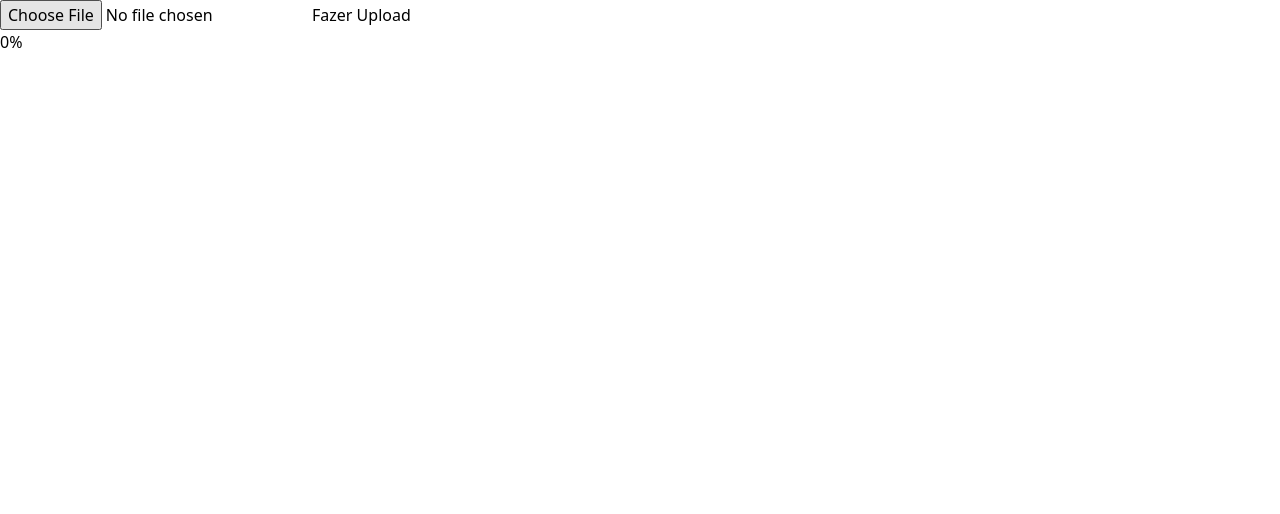
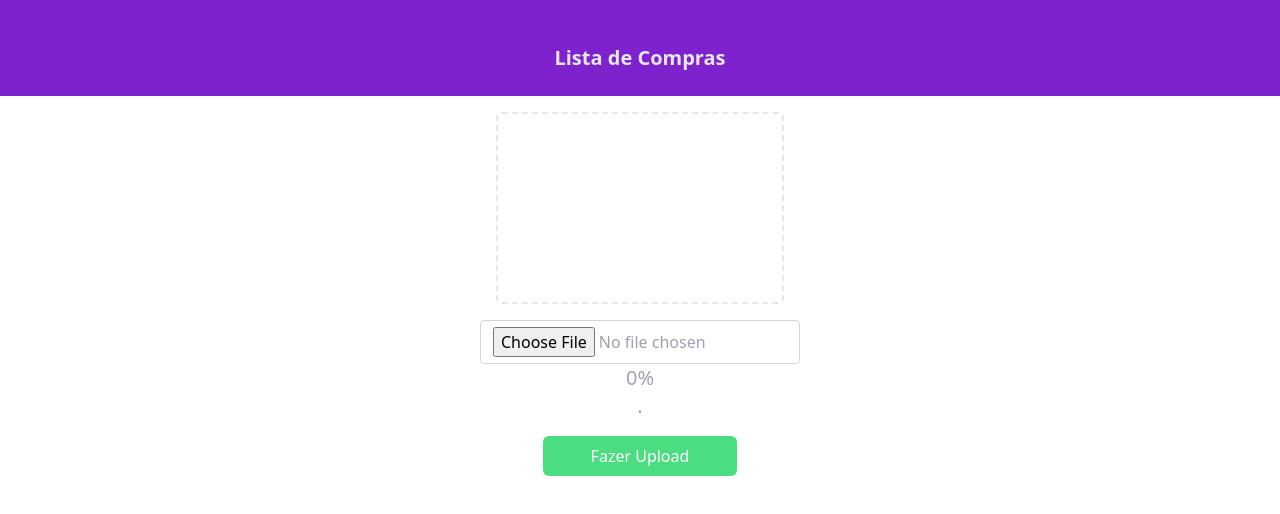
Before and after one commit to NearMaick/nearmaick-shopping, a React (Vite) app: page / in a window 1280 px wide. Shown: the top 514 px of the page. Built offline with nearby package versions, Linux system fonts and the light colour scheme.

Commit message:
style(web): PhotoUpload

```diff
--- a/src/pages/PhotoUpload.tsx
+++ b/src/pages/PhotoUpload.tsx
@@ -2,6 +2,7 @@ import { ChangeEvent, useState } from "react";
 
 import { uploadBytesResumable, ref } from 'firebase/storage'
 import { storage } from "../services/firebase";
+import { Header } from "../components/Header";
 
 export function PhotoUpload() {
   const [selectedImage, setSelectedImage] = useState<Blob & { name: string }>();
@@ -36,25 +37,42 @@ export function PhotoUpload() {
   }
 
   return (
+    <div className="flex flex-col">
+      <Header />
       <>
-      <>
+        <div className="w-72 h-48 mx-auto my-4 rounded-md border-2 border-dashed">
           {selectedImage && (
-          <div>
+            <div className="my-auto">
               <img
                 src={URL.createObjectURL(selectedImage)}
                 alt="Thumb"
               />
             </div>
           )}
+        </div>
         <input
+          className="block w-80 px-3 py-1.5 font-normal text-gray-400 border border-solid border-gray-300 rounded mx-auto"
           accept="image/*"
           type="file"
           onChange={imageChange}
         />
       </>
-      <button onClick={handleUploadPhoto}>Fazer Upload</button>
-      <h1>{progress}%</h1>
-      <h1>{bytesTransferred}</h1>
-    </>
+      <h1
+        className="text-gray-400 font-medium mx-auto text-xl"
+      >
+        {progress}%
+      </h1>
+      <h1
+        className="text-gray-400 font-medium mx-auto text-xl"
+      >
+        {bytesTransferred}.
+      </h1>
+      <button
+        onClick={handleUploadPhoto}
+        className="border-solid my-4 mx-auto rounded-md px-12 py-2 bg-green-400 text-white font-medium"
+      >
+        Fazer Upload
+      </button>
+    </div>
   )
 }
```
Lines whose indentation alone changed are shown as unchanged.
